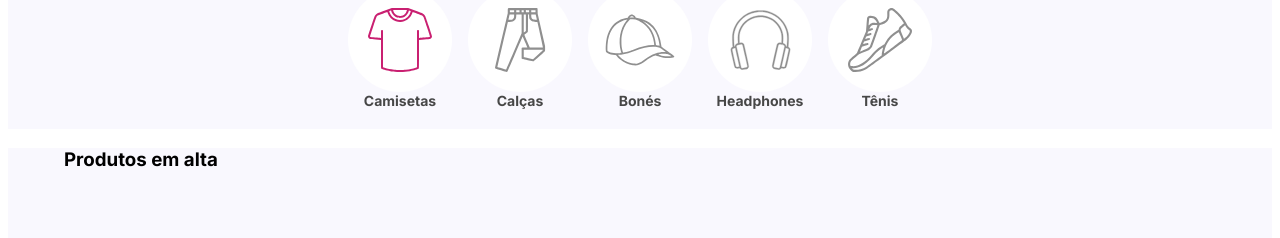
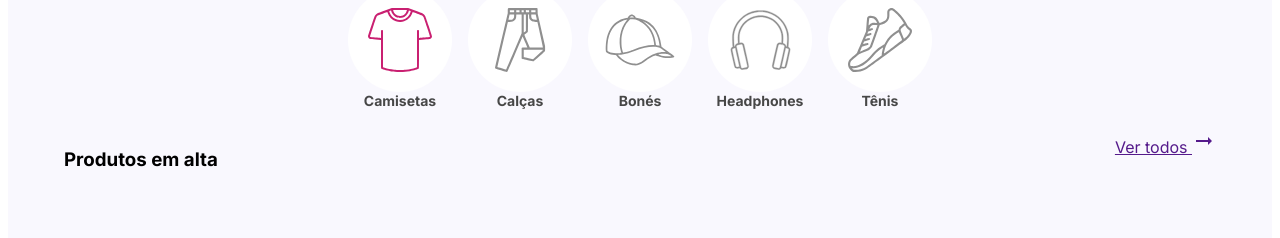
Before and after one commit to Samkuran/ProjetoFinalSoudev, a React (Create React App) app: page / in a window 1280 px wide. Shown: the part 1540-1778 px from the top of the page. Built offline with nearby package versions, Linux system fonts and the light colour scheme.

Commit message:
adicionado link faltante no componente

```diff
--- a/src/components/Produto/index.js
+++ b/src/components/Produto/index.js
@@ -15,4 +15,4 @@ export default function Produto () {
             </Grid>
         </>
     )
-}
+};
--- a/src/components/ProdutosEmAlta/index.js
+++ b/src/components/ProdutosEmAlta/index.js
@@ -1,15 +1,20 @@
 import React from 'react';
 import { Container, Grid } from '@mui/material';
+import ArrowRightAltIcon from '@mui/icons-material/ArrowRightAlt';
 
+import Produto from '../Produto';
 import "./styles.css";
-import Produto from '../Produto';
 
 export default function ProdutosAlta () {
     return (
         <>
             <div className='bgGray'>
             <Container>
-                <h3>Produtos em alta</h3>
+                <div className='titulolinkpdt'>
+                    <h3>Produtos em alta</h3>
+                    <a href='' className='linkpdtalta'>Ver todos <ArrowRightAltIcon /></a>
+                </div>
+
                 <Grid container>
                 <Produto />
                 <Produto />
--- a/src/components/ProdutosEmAlta/styles.css
+++ b/src/components/ProdutosEmAlta/styles.css
@@ -1,13 +1,14 @@
+.titulolinkpdt {
+    display: flex;
+    justify-content: space-between;
+};
+
+.sapatoalta {
+    display: flex;
+    justify-content: space-around;
+};
+
 .precoantigo {
     color: #474747;
     text-decoration: solid line-through;
 };
-
-.sapatoalta{
-    display: flex;
-    justify-content: space-around;
-};
-
-.fotosapato:hover{
-    outline-color: blue;
-}
```
